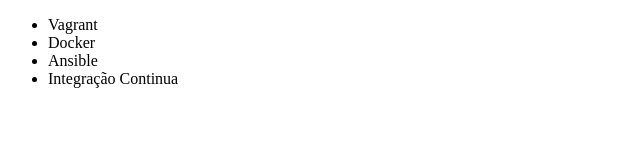
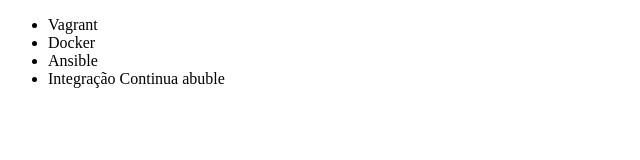
Before and after one commit to juliamoreira-sis/testeAlura, a plain HTML site: page index.html in a window 1280 px wide. Shown: the full height of the page, 0-640 px from the left. Drawn offline with Linux system fonts and the light colour scheme.

Commit message:
adicionei o abuble

```diff
--- a/index.html
+++ b/index.html
@@ -9,7 +9,7 @@
         <li>Vagrant</li>
         <li>Docker</li>
         <li>Ansible</li>
-        <li>Integração Continua</li>
+        <li>Integração Continua abuble</li>
     </ul>
 </body>
 </html>
```
